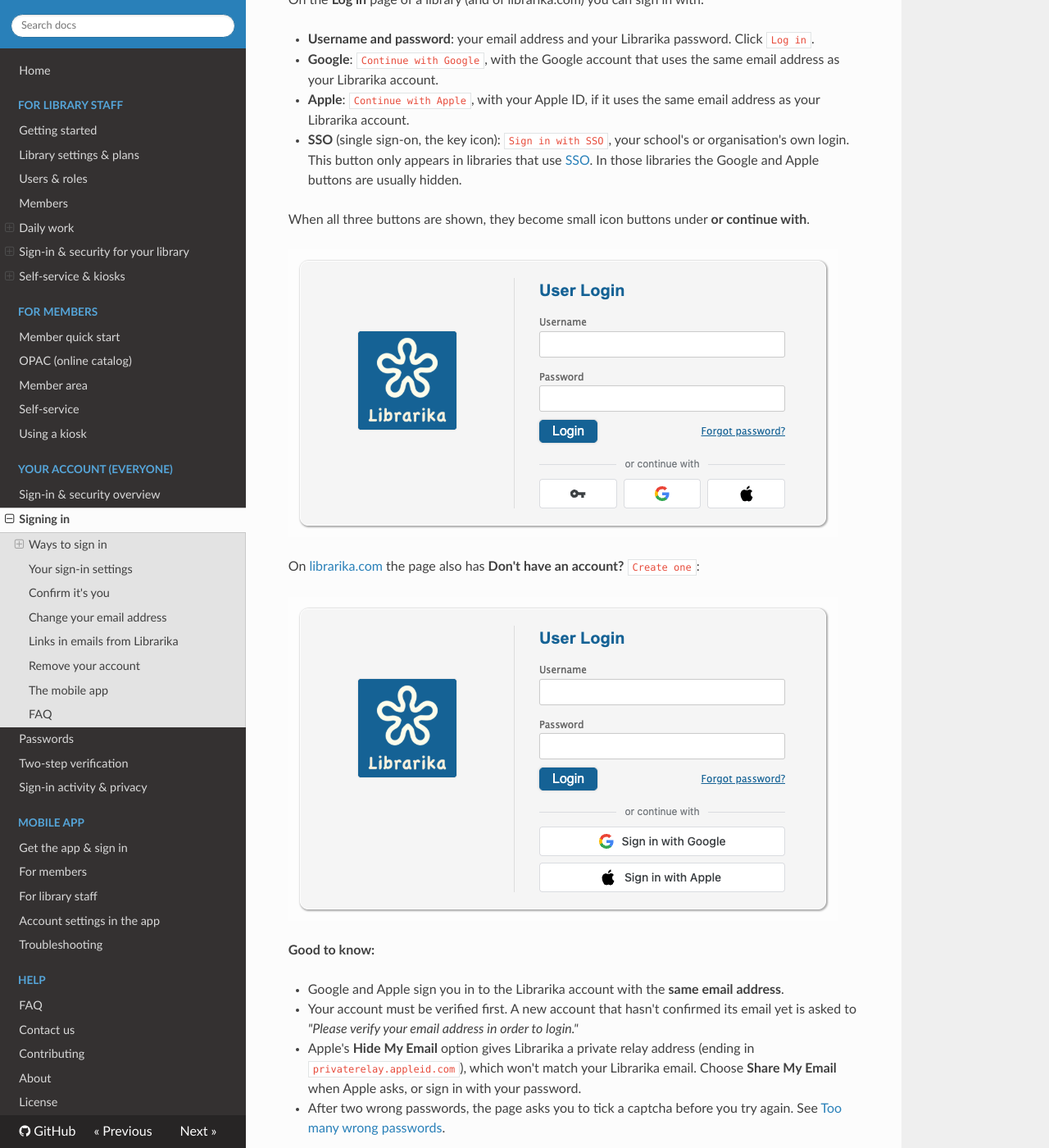
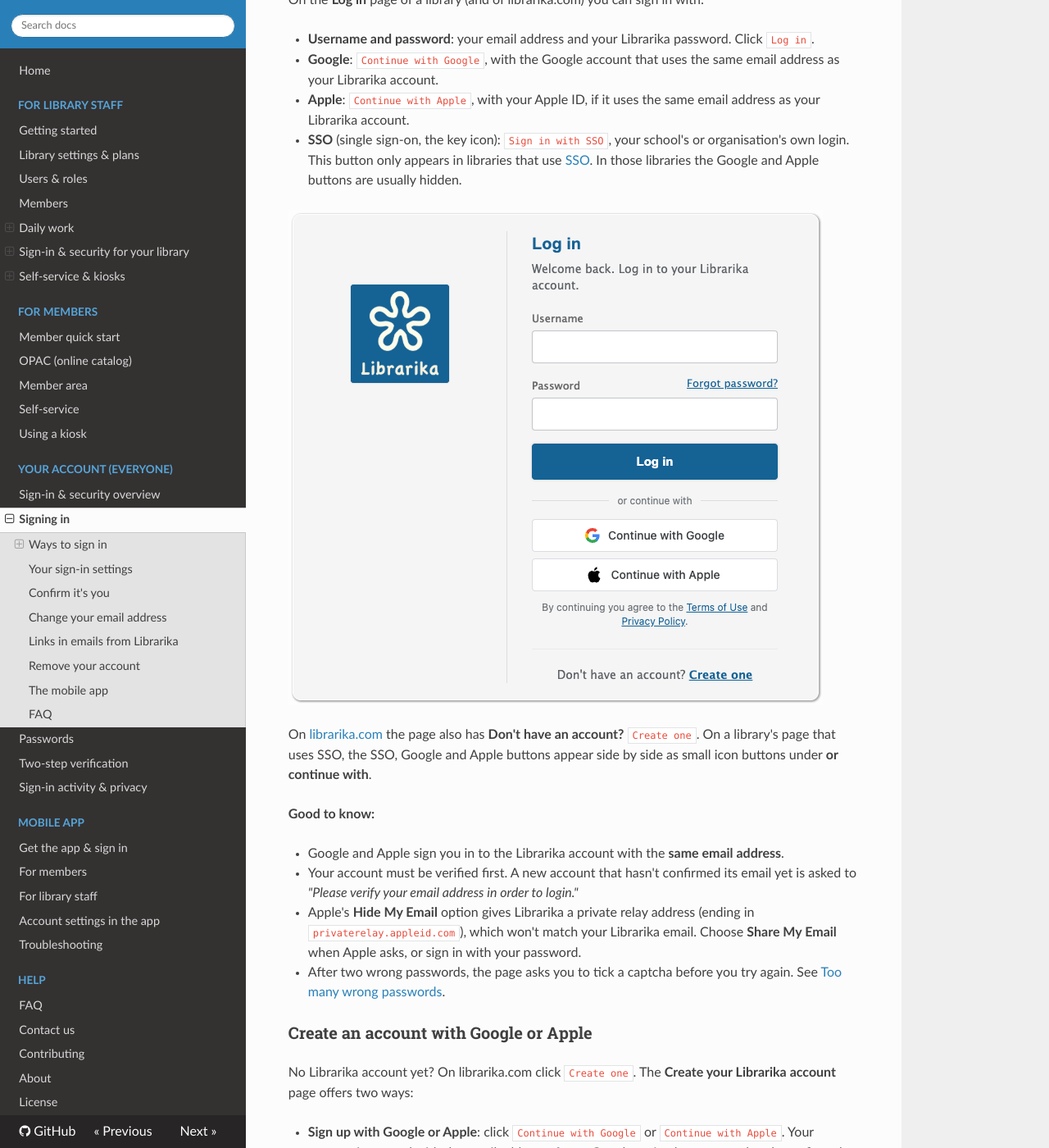
Before and after one commit to Librarika/manual, an MkDocs documentation site: the page built from docs/signing-in.md, in a window 1280 px wide and 1400 px high, scrolled down 493 px. Shown: the whole window at 82% size. Built offline with MkDocs 1.6.1, drawn with Linux system fonts in a browser that asks for light colours; nearby versions of some CDN libraries.

Commit message:
Retake the login page screenshot for release 1 (Log in, Continue with Google and Apple)

```diff
--- a/docs/signing-in.md
+++ b/docs/signing-in.md
@@ -19,13 +19,9 @@
 * **Apple**: `Continue with Apple`, with your Apple ID, if it uses the same email address as your Librarika account.
 * **SSO** (single sign-on, the key icon): `Sign in with SSO`, your school's or organisation's own login. This button only appears in libraries that use [SSO](sso-saml.md). In those libraries the Google and Apple buttons are usually hidden.
 
-When all three buttons are shown, they become small icon buttons under **or continue with**.
+![The Log in page on librarika.com, with Continue with Google and Continue with Apple](img/signin-librarika-login-buttons.png)
 
-![Library login page with SSO, Google and Apple buttons](img/signin-library-login-buttons.png)
-
-On [librarika.com](https://librarika.com) the page also has **Don't have an account?** `Create one`:
-
-![Librarika.com login page with Google and Apple buttons](img/signin-librarika-login-buttons.png)
+On [librarika.com](https://librarika.com) the page also has **Don't have an account?** `Create one`. On a library's page that uses SSO, the SSO, Google and Apple buttons appear side by side as small icon buttons under **or continue with**.
 
 **Good to know:**
 
```
Also changed, not shown: docs/img/signin-librarika-login-buttons.png, docs/img/signin-library-login-buttons.png (deleted).
